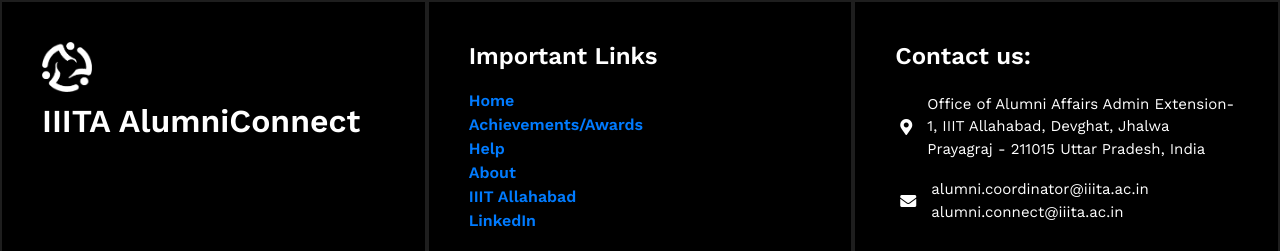
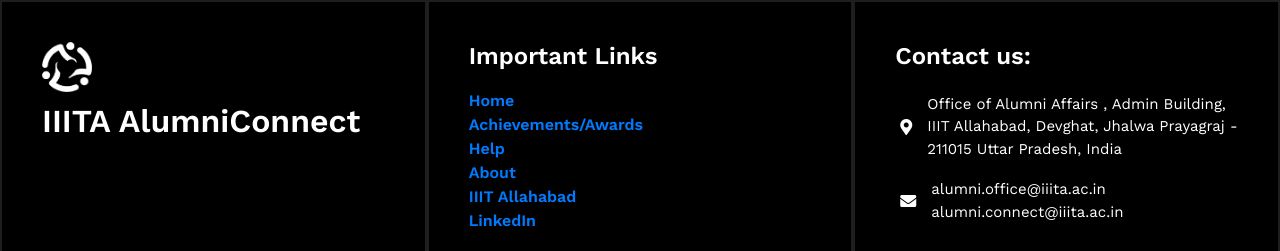
Before and after one commit to muffinboy19/alumni, a React (Create React App) app in the folder client/: page / in a window 1280 px wide. Shown: the part 800-1051 px from the top of the page. Built offline with nearby package versions, Linux system fonts and the light colour scheme; no server answers.

Commit message:
dont konw

```diff
--- a/client/src/components/layouts/Footer.jsx
+++ b/client/src/components/layouts/Footer.jsx
@@ -152,7 +152,7 @@
                 className="contact-info contact-info-text"
                 style={{ fontSize: "15px" }}
               >
-                Office of Alumni Affairs Admin Extension-1, IIIT Allahabad,
+                Office of Alumni Affairs , Admin Building, IIIT Allahabad,
                 Devghat, Jhalwa Prayagraj - 211015 Uttar Pradesh, India
               </p>
             </div>
@@ -160,7 +160,7 @@
               <i className="fa fa-envelope mail-icon"></i>
               <div className="contact-info">
                 <p className="contact-info-text" style={{ fontSize: "15px" }}>
-                  alumni.coordinator@iiita.ac.in
+                  alumni.office@iiita.ac.in
                 </p>
                 <p className="contact-info-text" style={{ fontSize: "15px" }}>
                   alumni.connect@iiita.ac.in
--- a/client/src/components/layouts/Home.jsx
+++ b/client/src/components/layouts/Home.jsx
@@ -51,7 +51,7 @@
             IIITA AlumniConnect
           </motion.h1>
           <motion.p variants={variants.card} className="hero-text">
-            A community Platform to Bridge The Gap Between Alumni , Students and Faculty  <br />
+            A community Platform to Bridge the Gap Between Alumni , Students and Faculty  <br />
 
           </motion.p>
           <motion.div className="auth-buttons" variants={variants.card}>
```
